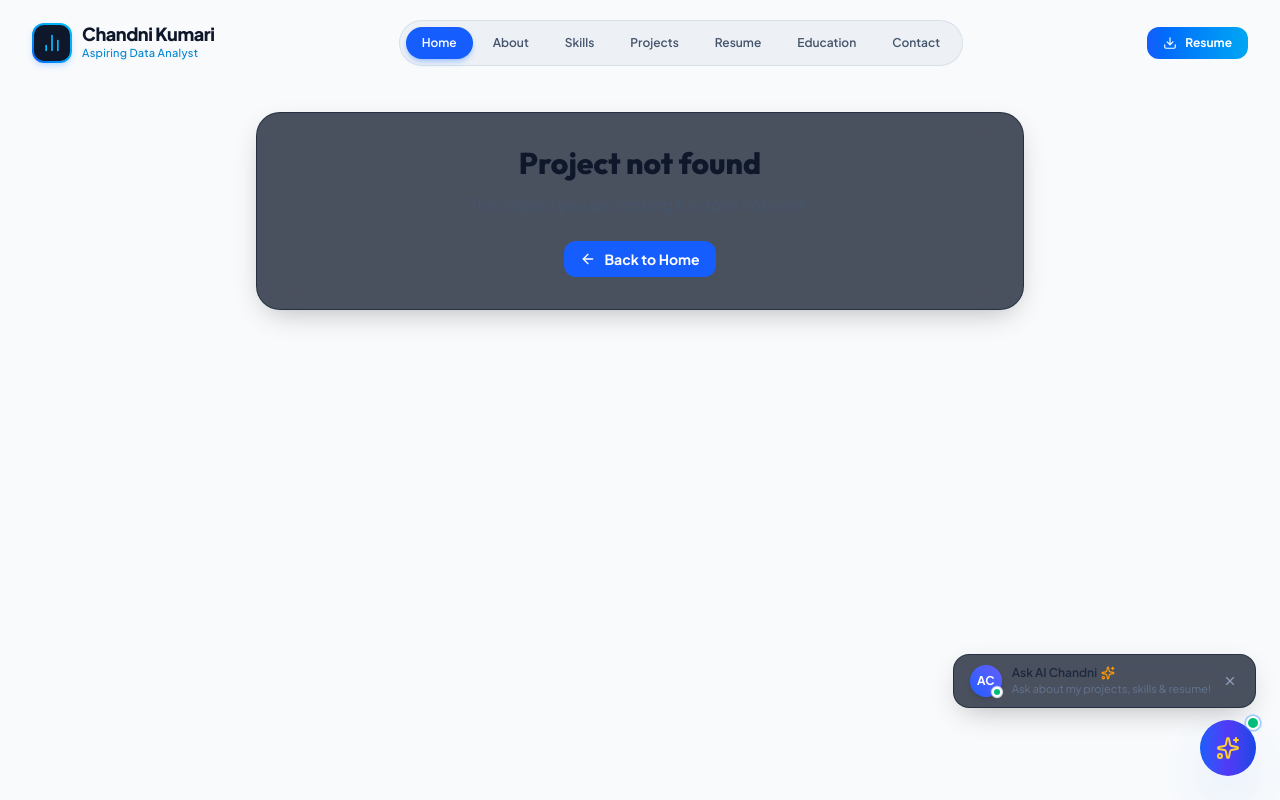
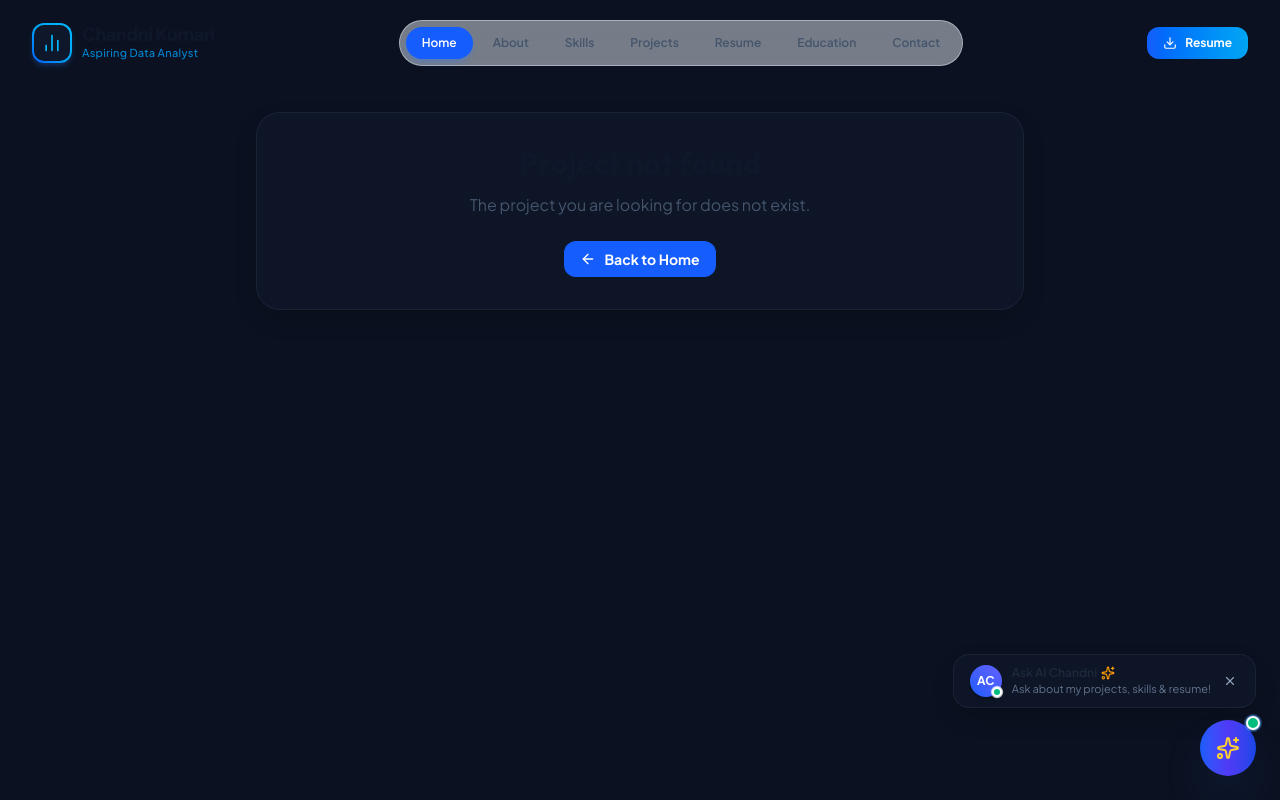
Before and after one commit to Chandni-06/Chandni-Portfolio, a React (Vite) app: page /projects/1 in a window 1280 px wide. Shown: the top 800 px of the page. Built offline with nearby package versions, Linux system fonts and the light colour scheme; a web font is replaced by a local one.

Commit message:
removed the light

```diff
--- a/index.html
+++ b/index.html
@@ -20,7 +20,7 @@
     />
   </head>
   <body
-    class="bg-slate-50 text-slate-900 dark:bg-[#0B1120] dark:text-slate-100 antialiased selection:bg-blue-500 selection:text-white transition-colors duration-300"
+    class="bg-[#0B1120] text-slate-100 antialiased selection:bg-blue-500 selection:text-white transition-colors duration-300"
   >
     <div id="root"></div>
     <script type="module" src="/src/main.tsx"></script>
--- a/src/App.tsx
+++ b/src/App.tsx
@@ -14,7 +14,7 @@ function AppShell() {
   const location = useLocation();
 
   return (
-    <div className="min-h-screen bg-slate-50 dark:bg-[#0B1120] text-slate-900 dark:text-slate-100 relative selection:bg-blue-500 selection:text-white transition-colors duration-300">
+    <div className="min-h-screen bg-[#0B1120] text-slate-100 relative selection:bg-blue-500 selection:text-white transition-colors duration-300">
       <ScrollProgress />
       <CursorGlow />
       <Navbar />
@@ -36,7 +36,7 @@ export default function App() {
 
   return (
     <BrowserRouter>
-      <div className="min-h-screen bg-slate-50 dark:bg-[#0B1120] text-slate-900 dark:text-slate-100 relative selection:bg-blue-500 selection:text-white transition-colors duration-300">
+      <div className="min-h-screen bg-[#0B1120] text-slate-100 relative selection:bg-blue-500 selection:text-white transition-colors duration-300">
         {isLoading && <LoadingScreen onComplete={() => setIsLoading(false)} />}
 
         {!isLoading && <AppShell />}
--- a/src/components/Navbar.tsx
+++ b/src/components/Navbar.tsx
@@ -120,7 +120,7 @@ export const Navbar: React.FC = () => {
           })}
         </nav>
 
-        {/* Right CTA & Theme Toggle */}
+        {/* Right CTA */}
         <div className="hidden lg:flex items-center gap-3">
           <a
             href="#resume"
--- a/src/components/ThemeToggle.tsx
+++ /dev/null
@@ -1,41 +0,0 @@
-import React, { useEffect, useState } from 'react';
-import { Sun, Moon } from 'lucide-react';
-import { motion } from 'motion/react';
-
-export const ThemeToggle: React.FC = () => {
-  const [darkMode, setDarkMode] = useState<boolean>(() => {
-    const saved = localStorage.getItem('theme');
-    if (saved) return saved === 'dark';
-    return window.matchMedia('(prefers-color-scheme: dark)').matches;
-  });
-
-  useEffect(() => {
-    if (darkMode) {
-      document.documentElement.classList.add('dark');
-      localStorage.setItem('theme', 'dark');
-    } else {
-      document.documentElement.classList.remove('dark');
-      localStorage.setItem('theme', 'light');
-    }
-  }, [darkMode]);
-
-  const toggleTheme = () => setDarkMode(prev => !prev);
-
-  return (
-    <motion.button
-      whileHover={{ scale: 1.08 }}
-      whileTap={{ scale: 0.92 }}
-      onClick={toggleTheme}
-      id="theme-toggle-button"
-      className="p-2.5 rounded-full bg-slate-200/80 dark:bg-slate-800/80 text-slate-800 dark:text-amber-400 border border-slate-300 dark:border-slate-700/80 shadow-sm transition-colors cursor-pointer"
-      aria-label="Toggle dark mode"
-      title={darkMode ? "Switch to Light Mode" : "Switch to Dark Mode"}
-    >
-      {darkMode ? (
-        <Sun className="w-5 h-5 animate-spin-slow" />
-      ) : (
-        <Moon className="w-5 h-5 text-slate-700" />
-      )}
-    </motion.button>
-  );
-};
--- a/src/index.css
+++ b/src/index.css
@@ -1,14 +1,31 @@
 @import "tailwindcss";
 
 @layer base {
+  html,
+  body,
+  #root {
+    background: #0b1120;
+    color: #e2e8f0;
+  }
+
   body {
-    font-family: 'Plus Jakarta Sans', system-ui, -apple-system, sans-serif;
+    font-family:
+      "Plus Jakarta Sans",
+      system-ui,
+      -apple-system,
+      sans-serif;
   }
-  h1, h2, h3, h4, h5, h6 {
-    font-family: 'Outfit', 'Plus Jakarta Sans', sans-serif;
+  h1,
+  h2,
+  h3,
+  h4,
+  h5,
+  h6 {
+    font-family: "Outfit", "Plus Jakarta Sans", sans-serif;
   }
-  code, pre {
-    font-family: 'JetBrains Mono', monospace;
+  code,
+  pre {
+    font-family: "JetBrains Mono", monospace;
   }
 }
 
@@ -19,10 +36,6 @@
 }
 
 ::-webkit-scrollbar-track {
-  background: rgba(15, 23, 42, 0.05);
-}
-
-.dark ::-webkit-scrollbar-track {
   background: rgba(15, 23, 42, 0.5);
 }
 
@@ -37,14 +50,6 @@
 
 /* Glassmorphism Classes */
 .glass-card {
-  background: rgba(255, 255, 255, 0.75);
-  backdrop-filter: blur(16px);
-  -webkit-backdrop-filter: blur(16px);
-  border: 1px solid rgba(255, 255, 255, 0.8);
-  box-shadow: 0 10px 30px -10px rgba(0, 0, 0, 0.05);
-}
-
-.dark .glass-card {
   background: rgba(15, 23, 42, 0.75);
   backdrop-filter: blur(16px);
   -webkit-backdrop-filter: blur(16px);
@@ -53,13 +58,6 @@
 }
 
 .glass-nav {
-  background: rgba(255, 255, 255, 0.8);
-  backdrop-filter: blur(20px);
-  -webkit-backdrop-filter: blur(20px);
-  border-bottom: 1px solid rgba(255, 255, 255, 0.5);
-}
-
-.dark .glass-nav {
   background: rgba(11, 17, 32, 0.8);
   backdrop-filter: blur(20px);
   -webkit-backdrop-filter: blur(20px);
@@ -91,7 +89,8 @@
 
 /* Animations */
 @keyframes float {
-  0%, 100% {
+  0%,
+  100% {
     transform: translateY(0px) rotate(0deg);
   }
   50% {
@@ -112,7 +111,8 @@
 }
 
 @keyframes pulse-glow {
-  0%, 100% {
+  0%,
+  100% {
     opacity: 0.4;
     transform: scale(1);
   }
```
